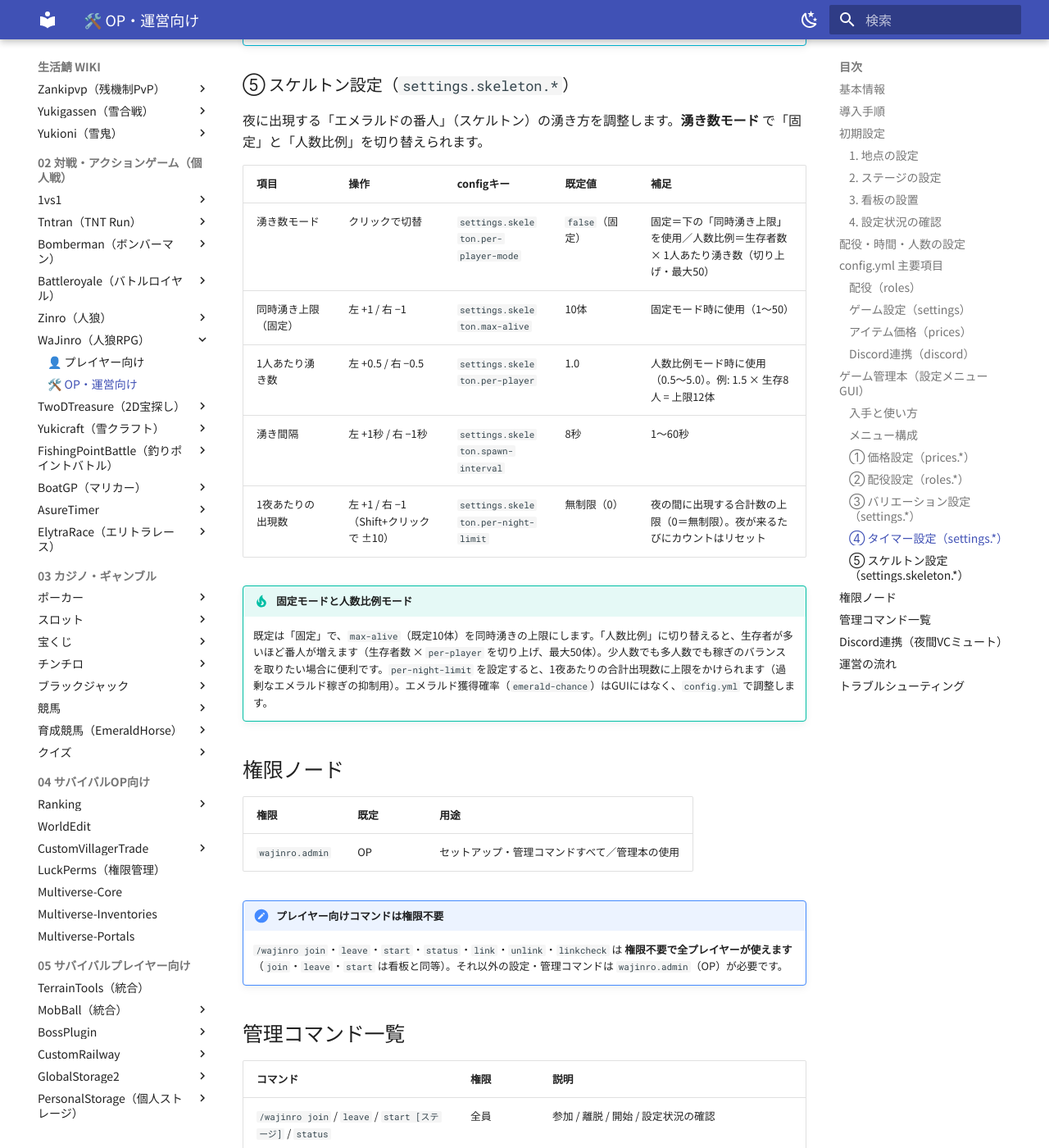
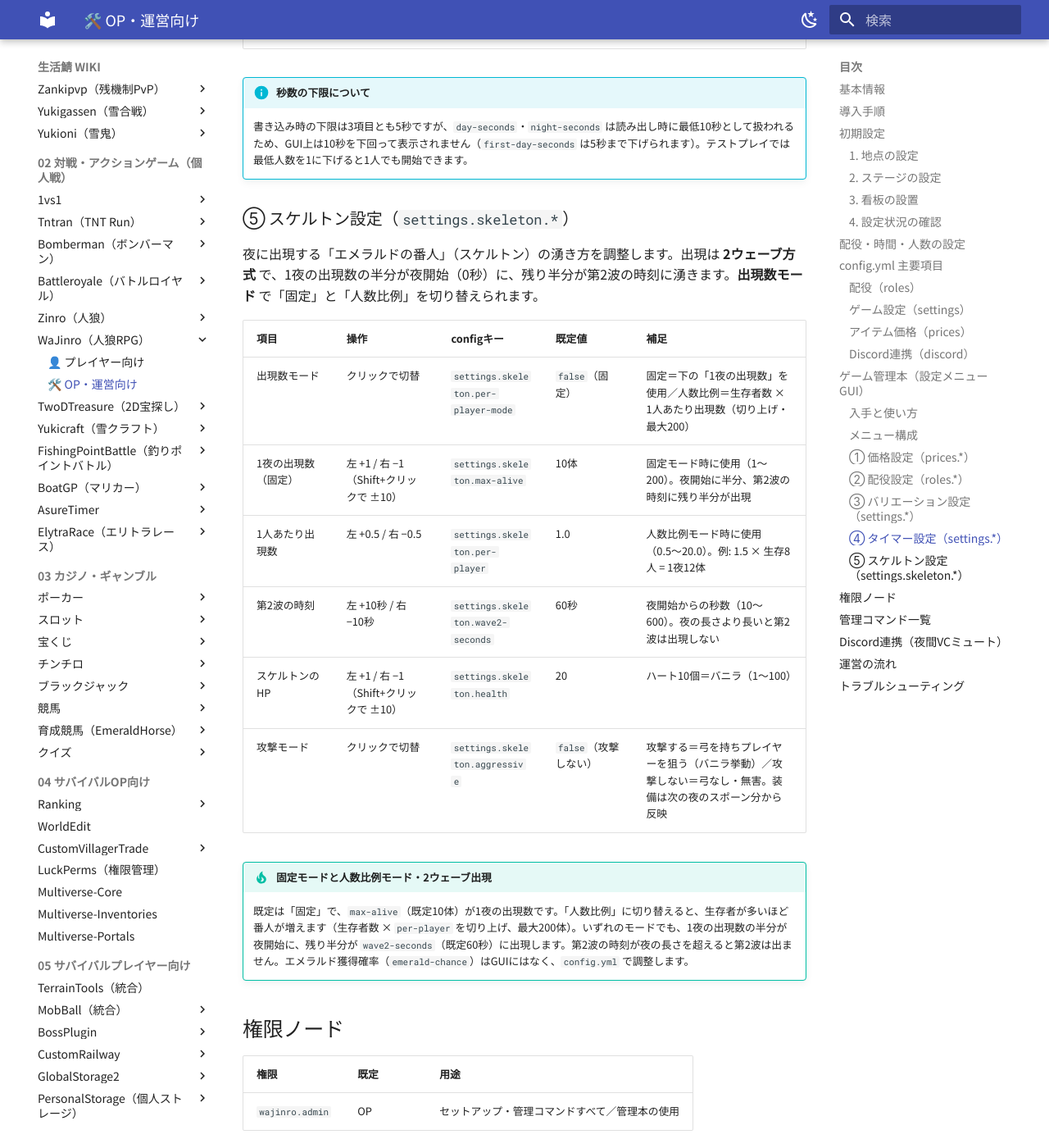
Before and after one commit to hennteko/seikatsu-wiki, an MkDocs documentation site: the page built from docs/minigames/wajinro/op.md, in a window 1280 px wide and 1400 px high, scrolled down 12817 px. Shown: the whole window at 82% size. Built offline with MkDocs 1.6.1 and Material for MkDocs 9.7.7, drawn with Linux system fonts in a browser that asks for light colours; some of the changed text lies outside the part shown.

Commit message:
docs: 人狼RPGのDiscord連携看板(setsign link)を反映

````diff
--- a/docs/minigames/wajinro/op.md
+++ b/docs/minigames/wajinro/op.md
@@ -79,7 +79,7 @@ OP権限で、設定したい場所に **立った状態** で以下を実行し
 
 ### 3. 看板の設置
 
-参加・離脱・開始・名前登録の看板を登録できます。看板を **見ながら（6ブロック以内）** 以下を実行します。テキストはプラグインが自動で書き込みます。
+参加・離脱・Discord連携・開始・名前登録の看板を登録できます。看板を **見ながら（6ブロック以内）** 以下を実行します。テキストはプラグインが自動で書き込みます。
 
 ```text title="参加看板を登録（クリックで参加）"
 /wajinro setsign join
@@ -87,6 +87,10 @@ OP権限で、設定したい場所に **立った状態** で以下を実行し
 
 ```text title="離脱看板を登録（クリックで離脱）"
 /wajinro setsign leave
+```
+
+```text title="Discord連携看板を登録（クリックで連携コードを発行＝ /wajinro link と同等）"
+/wajinro setsign link
 ```
 
 ```text title="開始看板を登録（クリックでそのステージを開始）"
@@ -191,11 +195,12 @@ roles:
 | `settings.first-day-seconds` | 30 | 初日の昼の長さ（秒／最小5） |
 | `settings.day-seconds` | 120 | 昼の長さ（秒／最小10） |
 | `settings.night-seconds` | 120 | 夜の長さ（秒／最小10） |
-| `settings.skeleton.max-alive` | 10 | スケルトン同時出現の上限（固定モード時。1〜50） |
-| `settings.skeleton.per-player-mode` | `false` | `true`＝同時湧き上限を「生存者数×`per-player`（切り上げ・最大50）」で人数に比例させる／`false`＝固定値 `max-alive` を使用 |
-| `settings.skeleton.per-player` | 1.0 | 人数比例モード時の、生存者1人あたりの湧き数（0.5〜5.0） |
-| `settings.skeleton.spawn-interval` | 8 | スケルトンの出現間隔（秒／1〜60） |
-| `settings.skeleton.per-night-limit` | 0 | 1夜あたりの合計出現数の上限（0＝無制限。夜が来るたびにカウントはリセット） |
+| `settings.skeleton.max-alive` | 10 | 1夜の出現数（固定モード時）。夜開始に半分・第2波の時刻に残り半分が出現（1〜200） |
+| `settings.skeleton.per-player-mode` | `false` | `true`＝1夜の出現数を「生存者数×`per-player`（切り上げ・最大200）」で人数に比例させる／`false`＝固定値 `max-alive` を使用 |
+| `settings.skeleton.per-player` | 1.0 | 人数比例モード時の、生存者1人あたりの出現数（0.5〜20.0） |
+| `settings.skeleton.wave2-seconds` | 60 | 第2波の出現時刻（夜開始からの秒数／10〜600）。夜の長さより長いと第2波は出現しない |
+| `settings.skeleton.health` | 20 | スケルトンのHP（1〜100。20＝バニラ＝ハート10個） |
+| `settings.skeleton.aggressive` | `false` | `true`＝弓を持ちプレイヤーを攻撃する／`false`＝弓なし・無害（エメラルド集め専用） |
 | `settings.skeleton.emerald-chance` | 0.5 | スケルトン撃破時のエメラルド獲得確率（0.0〜1.0） |
 | `settings.spectator-mode` | `spectator` | 死亡者の観戦方式。`spectator` / `adventure`（統合版で観戦が不安定な場合） |
 | `settings.werewolf-axe-mode` | `ver2` | 人狼の斧。`ver1`＝昼の回数制限なし / `ver2`＝1回の昼に1本 |
@@ -278,7 +283,7 @@ config.yml を直接編集しなくても、ゲーム内の **チェスト型GUI
 | 配役設定 | 人狼・共犯者・吸血鬼・狼憑き | `roles.*` |
 | バリエーション設定 | 斧 / 占い / 騎士の祈り / 槍 / 俊敏 / 観戦方式 | `settings.*` |
 | タイマー設定 | 初日昼・昼・夜の秒数・最低人数 | `settings.*` |
-| スケルトン設定 | 湧き数モード / 上限 / 1人あたり湧き数 / 湧き間隔 / 1夜あたり上限 | `settings.skeleton.*` |
+| スケルトン設定 | 出現数モード / 1夜の出現数 / 1人あたり出現数 / 第2波の時刻 / HP / 攻撃モード | `settings.skeleton.*` |
 
 ### ① 価格設定（`prices.*`）
 
@@ -348,18 +353,19 @@ config.yml を直接編集しなくても、ゲーム内の **チェスト型GUI
 
 ### ⑤ スケルトン設定（`settings.skeleton.*`）
 
-夜に出現する「エメラルドの番人」（スケルトン）の湧き方を調整します。**湧き数モード** で「固定」と「人数比例」を切り替えられます。
+夜に出現する「エメラルドの番人」（スケルトン）の湧き方を調整します。出現は **2ウェーブ方式** で、1夜の出現数の半分が夜開始（0秒）に、残り半分が第2波の時刻に湧きます。**出現数モード** で「固定」と「人数比例」を切り替えられます。
 
 | 項目 | 操作 | configキー | 既定値 | 補足 |
 |---|---|---|---|---|
-| 湧き数モード | クリックで切替 | `settings.skeleton.per-player-mode` | `false`（固定） | 固定＝下の「同時湧き上限」を使用／人数比例＝生存者数 × 1人あたり湧き数（切り上げ・最大50） |
-| 同時湧き上限（固定） | 左 +1 / 右 −1 | `settings.skeleton.max-alive` | 10体 | 固定モード時に使用（1〜50） |
-| 1人あたり湧き数 | 左 +0.5 / 右 −0.5 | `settings.skeleton.per-player` | 1.0 | 人数比例モード時に使用（0.5〜5.0）。例: 1.5 × 生存8人 = 上限12体 |
-| 湧き間隔 | 左 +1秒 / 右 −1秒 | `settings.skeleton.spawn-interval` | 8秒 | 1〜60秒 |
-| 1夜あたりの出現数 | 左 +1 / 右 −1（Shift+クリックで ±10） | `settings.skeleton.per-night-limit` | 無制限（0） | 夜の間に出現する合計数の上限（0＝無制限）。夜が来るたびにカウントはリセット |
+| 出現数モード | クリックで切替 | `settings.skeleton.per-player-mode` | `false`（固定） | 固定＝下の「1夜の出現数」を使用／人数比例＝生存者数 × 1人あたり出現数（切り上げ・最大200） |
+| 1夜の出現数（固定） | 左 +1 / 右 −1（Shift+クリックで ±10） | `settings.skeleton.max-alive` | 10体 | 固定モード時に使用（1〜200）。夜開始に半分、第2波の時刻に残り半分が出現 |
+| 1人あたり出現数 | 左 +0.5 / 右 −0.5 | `settings.skeleton.per-player` | 1.0 | 人数比例モード時に使用（0.5〜20.0）。例: 1.5 × 生存8人 = 1夜12体 |
+| 第2波の時刻 | 左 +10秒 / 右 −10秒 | `settings.skeleton.wave2-seconds` | 60秒 | 夜開始からの秒数（10〜600）。夜の長さより長いと第2波は出現しない |
+| スケルトンのHP | 左 +1 / 右 −1（Shift+クリックで ±10） | `settings.skeleton.health` | 20 | ハート10個＝バニラ（1〜100） |
+| 攻撃モード | クリックで切替 | `settings.skeleton.aggressive` | `false`（攻撃しない） | 攻撃する＝弓を持ちプレイヤーを狙う（バニラ挙動）／攻撃しない＝弓なし・無害。装備は次の夜のスポーン分から反映 |
 
-!!! tip "固定モードと人数比例モード"
-    既定は「固定」で、`max-alive`（既定10体）を同時湧きの上限にします。「人数比例」に切り替えると、生存者が多いほど番人が増えます（生存者数 × `per-player` を切り上げ、最大50体）。少人数でも多人数でも稼ぎのバランスを取りたい場合に便利です。`per-night-limit` を設定すると、1夜あたりの合計出現数に上限をかけられます（過剰なエメラルド稼ぎの抑制用）。エメラルド獲得確率（`emerald-chance`）はGUIにはなく、`config.yml` で調整します。
+!!! tip "固定モードと人数比例モード・2ウェーブ出現"
+    既定は「固定」で、`max-alive`（既定10体）が1夜の出現数です。「人数比例」に切り替えると、生存者が多いほど番人が増えます（生存者数 × `per-player` を切り上げ、最大200体）。いずれのモードでも、1夜の出現数の半分が夜開始に、残り半分が `wave2-seconds`（既定60秒）に出現します。第2波の時刻が夜の長さを超えると第2波は出ません。エメラルド獲得確率（`emerald-chance`）はGUIにはなく、`config.yml` で調整します。
 
 ## 権限ノード
 
@@ -383,7 +389,7 @@ config.yml を直接編集しなくても、ゲーム内の **チェスト型GUI
 | `/wajinro setfield <ステージ> <1\|2>` | admin | フィールド範囲の角を設定 |
 | `/wajinro setshop <ステージ\|delete>` | admin | ショップ地点を追加 / 最寄りを解除 |
 | `/wajinro setskelspawn <ステージ\|delete>` | admin | スケルトン湧き地点を追加 / 最寄りを解除（登録時は地表自動湧きより優先） |
-| `/wajinro setsign <join\|leave\|start <ス>\|name <ス>\|delete>` | admin | 視線先の看板を各用途で登録 / 解除 |
+| `/wajinro setsign <join\|leave\|link\|start <ス>\|name <ス>\|delete>` | admin | 視線先の看板を各用途で登録 / 解除（`link`＝Discord連携コード発行看板） |
 | `/wajinro setrole <auto\|wolf\|accomplice\|vampire\|possessed> [値]` | admin | 配役を設定（auto以外は手動モードに） |
 | `/wajinro settime <day\|night\|firstday> <秒>` | admin | 各フェーズの時間を設定 |
 | `/wajinro setmin <人数>` | admin | 開始最低人数を設定（1〜15） |
@@ -417,6 +423,9 @@ config.yml を直接編集しなくても、ゲーム内の **チェスト型GUI
 
 !!! tip "ミュートが残ってしまったとき"
     何らかの理由でミュートが解除されない場合は `/wajinro unmuteall` で登録VCの全員のミュートを一括解除できます。
+
+!!! tip "Discord連携看板を設置しておくと便利"
+    `/wajinro setsign link` で **Discord連携看板** を設置できます。プレイヤーがこの看板を右クリックすると `/wajinro link` と同様に連携コードが発行され、コード入力方式（`linkpost code`）と組み合わせてロビーで手軽に連携できます。連携が無効な場合や連携済みの場合は、その旨のメッセージが表示されます。
 
 ## 運営の流れ
 
````
